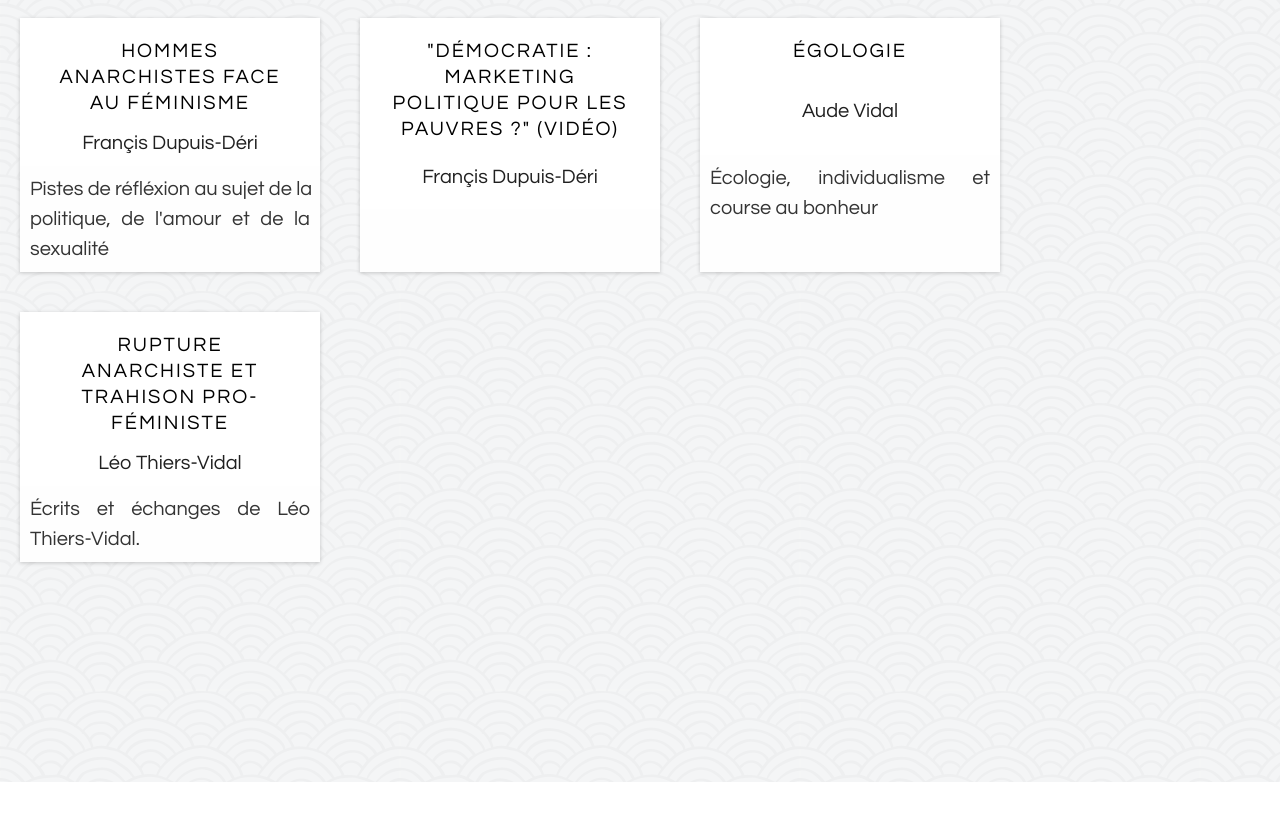
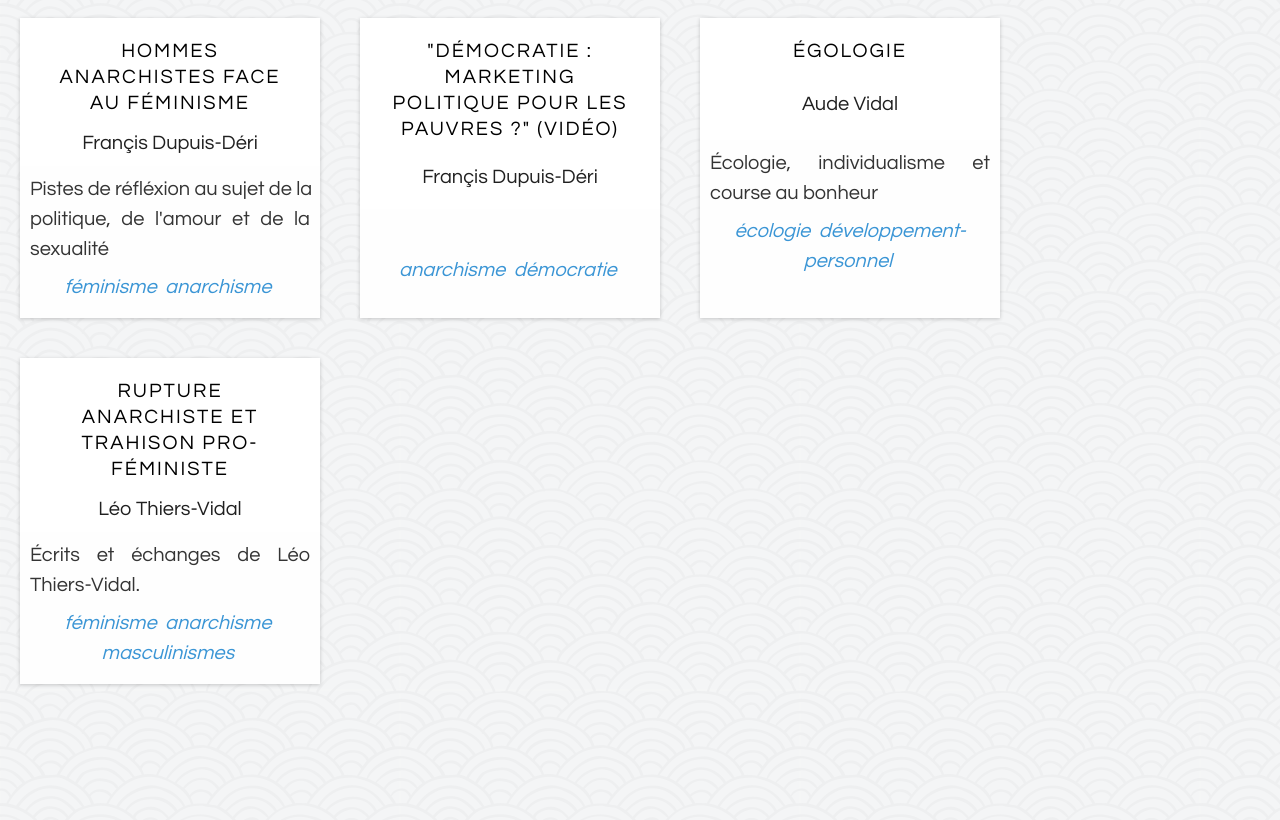
Before and after one commit to almet/notes-de-lecture, a plain HTML site: page index.html in a window 1280 px wide. Shown: the part 110-930 px from the top of the page. Before the commit the page ends 892 px from the top, so only its background shows below. Drawn offline with Linux system fonts and the light colour scheme.

Commit message:
Update documentation

```diff
--- a/index.html
+++ b/index.html
@@ -36,6 +36,13 @@
                 </span>
                 <span class="description">
                     <span class="headline">Pistes de réfléxion au sujet de la politique, de l'amour et de la sexualité</span>
+                    <span class="tags">
+
+                            <a href="#">féminisme</a>&nbsp;
+
+                            <a href="#">anarchisme</a>&nbsp;
+
+                    </span>
                 </span>
             </li>
 
@@ -48,6 +55,13 @@
                 </span>
                 <span class="description">
                     <span class="headline"></span>
+                    <span class="tags">
+
+                            <a href="#">anarchisme</a>&nbsp;
+
+                            <a href="#">démocratie</a>&nbsp;
+
+                    </span>
                 </span>
             </li>
 
@@ -60,6 +74,13 @@
                 </span>
                 <span class="description">
                     <span class="headline">Écologie, individualisme et course au bonheur</span>
+                    <span class="tags">
+
+                            <a href="#">écologie</a>&nbsp;
+
+                            <a href="#">développement-personnel</a>&nbsp;
+
+                    </span>
                 </span>
             </li>
 
@@ -72,6 +93,15 @@
                 </span>
                 <span class="description">
                     <span class="headline">Écrits et échanges de Léo Thiers-Vidal.</span>
+                    <span class="tags">
+
+                            <a href="#">féminisme</a>&nbsp;
+
+                            <a href="#">anarchisme</a>&nbsp;
+
+                            <a href="#">masculinismes</a>&nbsp;
+
+                    </span>
                 </span>
             </li>
 
```
Also changed, not shown: readings/democratie-marketing-politique-pour-les-pauvres.html (+1 -1 lines), readings/egologie.html (+1 -1 lines), readings/hommes-anarchistes-face-au-feminisme.html (+1 -1 lines), readings/rupture-anarchiste-et-trahison-pro-feministe.html (+1 -1 lines).
